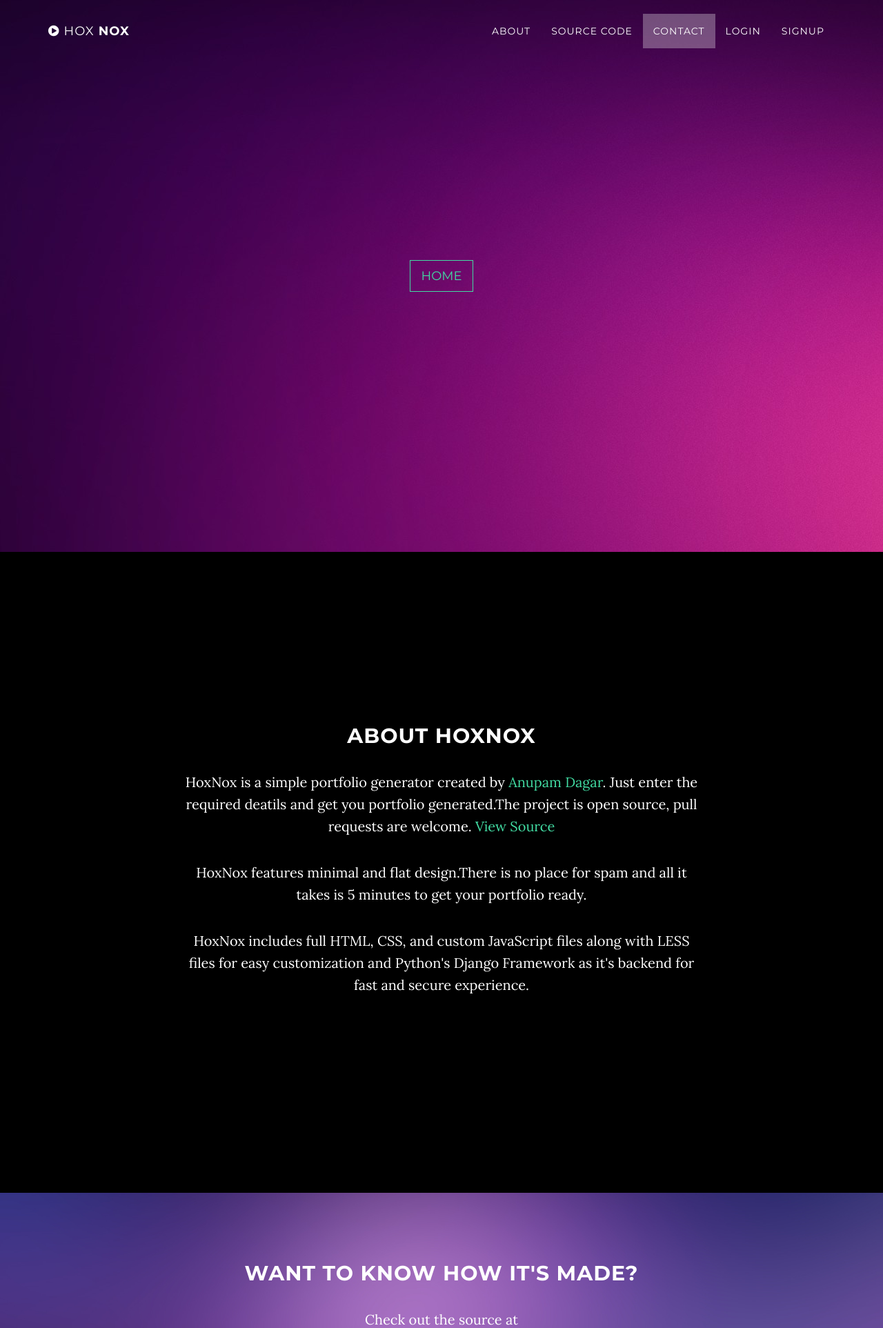
After one commit to Anupam-dagar/Portfolio-Generator, a Django app: template portfolio/templates/portfolio/displayall.html in a window 1280 px wide. The commit adds this page. Shown: the top 1925 px of the page at 69% size. Run offline with Django 3.2, Linux system fonts and the light colour scheme; the template is opened without the code that fills it, so the values that code supplies are empty; some libraries are stand-ins or nearby versions.

Commit message:
Added date_created and time_created and a page to display all portfolios created by user.

```diff
--- a/myproject/wsgi.py
+++ b/myproject/wsgi.py
@@ -10,8 +10,6 @@ https://docs.djangoproject.com/en/1.11/howto/deployment/wsgi/
 import os
 
 from django.core.wsgi import get_wsgi_application
-from whitenoise.django import DjangoWhiteNoise
 os.environ.setdefault("DJANGO_SETTINGS_MODULE", "myproject.settings")
 
 application = get_wsgi_application()
-application = DjangoWhiteNoise(application)
--- /dev/null
+++ b/portfolio/templates/portfolio/displayall.html
@@ -0,0 +1,171 @@
+{% extends 'portfolio/base.html' %}
+{% load staticfiles %}
+{% block title %}HoxNox-Home{% endblock %}
+{% block extend_head %}
+
+
+    <link href="https://fonts.googleapis.com/css?family=Lora:400,700,400italic,700italic" rel="stylesheet" type="text/css">
+    <link href="https://fonts.googleapis.com/css?family=Montserrat:400,700" rel="stylesheet" type="text/css">
+    <link href="{% static 'css/home.css' %}" rel="stylesheet">
+{% endblock %}
+{%block content %}
+<body id="page-top" data-spy="scroll" data-target=".navbar-fixed-top">
+
+    <!-- Navigation -->
+    <nav class="navbar navbar-custom navbar-fixed-top" role="navigation">
+        <div class="container">
+            <div class="navbar-header">
+                <button type="button" class="navbar-toggle" data-toggle="collapse" data-target=".navbar-main-collapse">
+                    Menu <i class="fa fa-bars"></i>
+                </button>
+                <a class="navbar-brand page-scroll" href="#page-top">
+                    <i class="fa fa-play-circle"></i> <span class="light">Hox</span> Nox
+                </a>
+            </div>
+
+            <!-- Collect the nav links, forms, and other content for toggling -->
+            <div class="collapse navbar-collapse navbar-right navbar-main-collapse">
+                <ul class="nav navbar-nav">
+                    <!-- Hidden li included to remove active class from about link when scrolled up past about section -->
+                    <li class="hidden">
+                        <a href="#page-top"></a>
+                    </li>
+                    <li>
+                        <a class="page-scroll" href="#about">About</a>
+                    </li>
+                    <li>
+                        <a class="page-scroll" href="#download">Source Code</a>
+                    </li>
+                    <li>
+                        <a class="page-scroll" href="#contact">Contact</a>
+                    </li>
+
+                    {% if user.is_authenticated %}
+
+                        <li>
+                        <a class="page-scroll" href="/">{{request.user}}</a>
+                        </li>
+                        <li>
+                        <a class="page-scroll" href="{% url 'auth_logout' %}?next=/">Logout</a>
+                        </li>
+
+                    {% else %}
+
+                        <li>
+                            <a class="page-scroll" href="{% url 'auth_login' %}">Login</a>
+                        </li>
+                        <li>
+                            <a class="page-scroll" href="{% url 'registration_register' %}">Signup</a>
+                        </li>
+
+                    {% endif %}
+                </ul>
+            </div>
+            <!-- /.navbar-collapse -->
+        </div>
+        <!-- /.container -->
+    </nav>
+
+    <!-- Intro Header -->
+    <header class="intro" style="background: url({% static 'img/home2.jpg' %});">
+        <div class="intro-body">
+            <div class="container">
+                <div class="row slideanim">
+                    {% for record in qs %}
+                    <div class="col-sm-4 col-xs-12">
+                      <div class="panel panel-default text-center">
+                        <div class="panel-heading">
+                        <h1 class="lead">{{ record.first_name }} {{ record.last_name }}</h1>
+                      </div>
+                      <div class="panel-body" style="color: black;">
+                          <p><strong>Created On:</strong> {{record.date_created}}</p>
+                          <p><strong>At Time:</strong> {{record.time_created}}</p>
+
+                      </div>
+                      <div class="panel-footer">
+                          <a href="{% url 'Portfolio_display' pk=record.pk %}" class="btn btn-default btn-lg"><span class="network-name">View Portfolio</span></a>
+                      </div>
+                  </div>
+              </div>
+              {% endfor %}
+          </div>
+                          <a href="/" class="btn btn-default btn-lg"><span class="network-name">Home</span></a>
+
+            </div>
+        </div>
+    </header>
+
+    <!-- About Section -->
+    <section id="about" class="container content-section text-center">
+        <div class="row">
+            <div class="col-lg-8 col-lg-offset-2">
+                <h2>About HoxNox</h2>
+                <p>HoxNox is a simple portfolio generator created by <a href="http://anupamdagar.me/">Anupam Dagar</a>. Just enter the required deatils and get you portfolio generated.The project is open source, pull requests are welcome. <a href="#">View Source</a></p>
+                <p>HoxNox features minimal and flat design.There is no place for spam and all it takes is 5 minutes to get your portfolio ready.
+                <p>HoxNox includes full HTML, CSS, and custom JavaScript files along with LESS files for easy customization and Python's Django Framework as it's backend for fast and secure experience.</p>
+            </div>
+        </div>
+    </section>
+
+    <!-- Download Section -->
+    <section id="download" class="content-section text-center">
+ </div>
+        <div class="download-section">
+            <div class="container">
+                <div class="col-lg-8 col-lg-offset-2">
+                    <h2>Want to know how it's made?</h2>
+                    <p>Check out the source at</p>
+                    <a href="http://startbootstrap.com/template-overviews/grayscale/" class="btn btn-default btn-lg">View Source at GitHub</a>
+                </div>
+            </div>
+        </div>
+    </section>
+
+    <!-- Contact Section -->
+    <section id="contact" class="container content-section text-center">
+        <div class="row" style="margin-top: -14%;">
+            <div class="col-lg-9 col-lg-offset-2">
+                <h2>Contact ME</h2>
+                <p>Want to provide some feedback on HoxNox, give suggestions for new features, or to just say hello!</p>
+                <p>Email me at <a href="mailto:dagaranupam@gmail.com">dagaranupam@gmail.com</a>
+                </p>
+                <ul class="list-inline banner-social-buttons">
+                    <li>
+                        <a href="#" class="btn btn-default btn-lg"><i class="fa fa-twitter fa-fw"></i> <span class="network-name">Twitter</span></a>
+                    </li>
+                    <li>
+                        <a href="https://github.com/Anupam-dagar" class="btn btn-default btn-lg"><i class="fa fa-github fa-fw"></i> <span class="network-name">Github</span></a>
+                    </li>
+                    <li>
+                        <a href="https://www,facebook.com/invincible.anupam" class="btn btn-default btn-lg"><i class="fa fa-facebook fa-fw"></i> <span class="network-name">Facebook</span></a>
+                    </li>
+                    <li>
+                        <a href="https://www,facebook.com/invincible.anupam" class="btn btn-default btn-lg"><i class="fa fa-linkedin fa-fw"></i> <span class="network-name">LinkedIn</span></a>
+                    </li>
+                    <li>
+                        <a href="http://anupamdagar.me/" class="btn btn-default btn-lg"><i class="fa fa-home fa-fw"></i> <span class="network-name">Website</span></a>
+                    </li>
+                </ul>
+            </div>
+        </div>
+    </section>
+
+    <!-- Footer -->
+    <footer>
+        <div class="container text-center">
+            <p>Created with <i class="fa fa-heart-o" aria-hidden="true"></i> by Anupam Dagar</p>
+        </div>
+    </footer>
+
+    <!-- jQuery -->
+    <script type="text/javascript" src="https://cdnjs.cloudflare.com/ajax/libs/jquery/2.1.3/jquery.min.js"></script>
+    <!-- Bootstrap Core JavaScript -->
+    <script type="text/javascript" src="https://maxcdn.bootstrapcdn.com/bootstrap/3.3.7/js/bootstrap.min.js"></script>
+    <!-- Plugin JavaScript -->
+    <script src="https://cdnjs.cloudflare.com/ajax/libs/jquery-easing/1.3/jquery.easing.min.js"></script>
+
+    <!-- Theme JavaScript -->
+    <script src="{% static 'js/home.js' %}"></script>
+
+</body>
+{% endblock %}
--- a/portfolio/urls.py
+++ b/portfolio/urls.py
@@ -4,4 +4,5 @@ urlpatterns = [
 	url(r'^$', views.home, name='home'),
 	url(r'^enter-details/$', views.Portfolio_detail, name='Portfolio_detail'),
 	url(r'^portfolio/display/(?P<pk>[0-9]+)/$', views.Portfolio_display, name='Portfolio_display'),
+	url(r'^portfolio/your-portfolios/$', views.View_all, name="View_all")
 ]
```
Also changed, not shown: portfolio/models.py (+12 -1 lines), portfolio/templates/portfolio/display.html (+14 -11 lines), portfolio/templates/portfolio/home.html (+5 -2 lines), portfolio/views.py (+8 -2 lines), portfolio/migrations/0001_initial.py, portfolio/migrations/0002_auto_20170623_0156.py, portfolio/migrations/0003_auto_20170621_0036.py (deleted), portfolio/migrations/0003_auto_20170623_0157.py (added), portfolio/migrations/0004_auto_20170621_1839.py (deleted), portfolio/migrations/0005_auto_20170621_2058.py (deleted), portfolio/migrations/0006_auto_20170622_0014.py (deleted), portfolio/static/img/home2.jpg (added).
